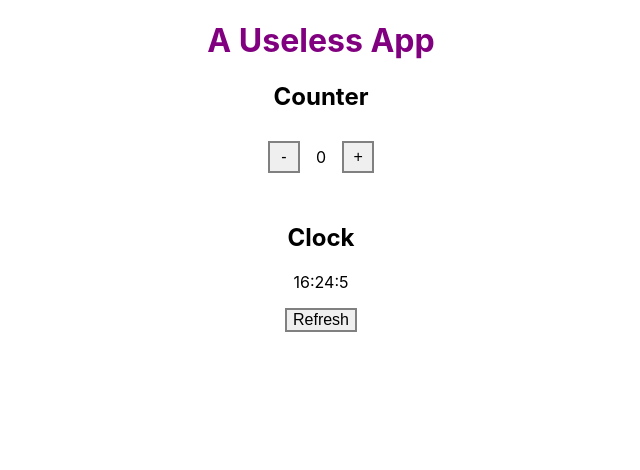
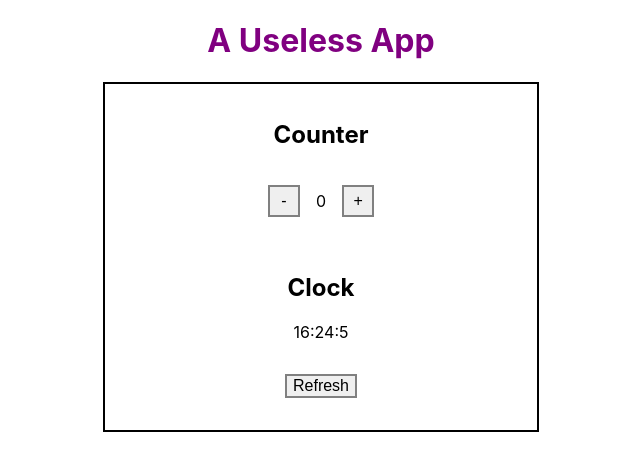
Before and after one commit to audefaucheux/counter-app, a React (Create React App) app: page / in a window 1280 px wide. Shown: the top 470 px of the page, without its empty margins (319-959 px from the left). Built offline with nearby package versions, Linux system fonts and the light colour scheme.

Commit message:
add styles to the app

```diff
--- a/src/App.css
+++ b/src/App.css
@@ -2,7 +2,14 @@
   text-align: center;
 }
 
-.counter {
+.app-container {
+  width: 25rem;
+  border: solid 2px black;
+  padding: 1rem;
+  margin: auto;
+}
+
+.counter-container {
   display: flex;
   justify-content: center;
   align-items: center;
@@ -11,6 +18,7 @@
 button {
   font-size: 1rem;
   border: solid 2px gray;
+  margin: 1rem 0;
 }
 
 .counter-button {
--- a/src/App.js
+++ b/src/App.js
@@ -16,9 +16,11 @@ class App extends React.Component {
       <Provider store={store}>
         <div className="App">
           <h1>A Useless App</h1>
-          <Counter />
-          <br />
-          <Clock />
+          <div className="app-container">
+            <Counter />
+            <br />
+            <Clock />
+          </div>
         </div>
       </Provider>
     );
--- a/src/Counter.js
+++ b/src/Counter.js
@@ -17,7 +17,7 @@ class Counter extends React.Component {
     return (
       <>
         <h2>Counter</h2>
-        <div className="counter">
+        <div className="counter-container">
           <button onClick={this.decrement} className="counter-button">
             -
           </button>
```
Also changed, not shown: .circleci/config.yml.
